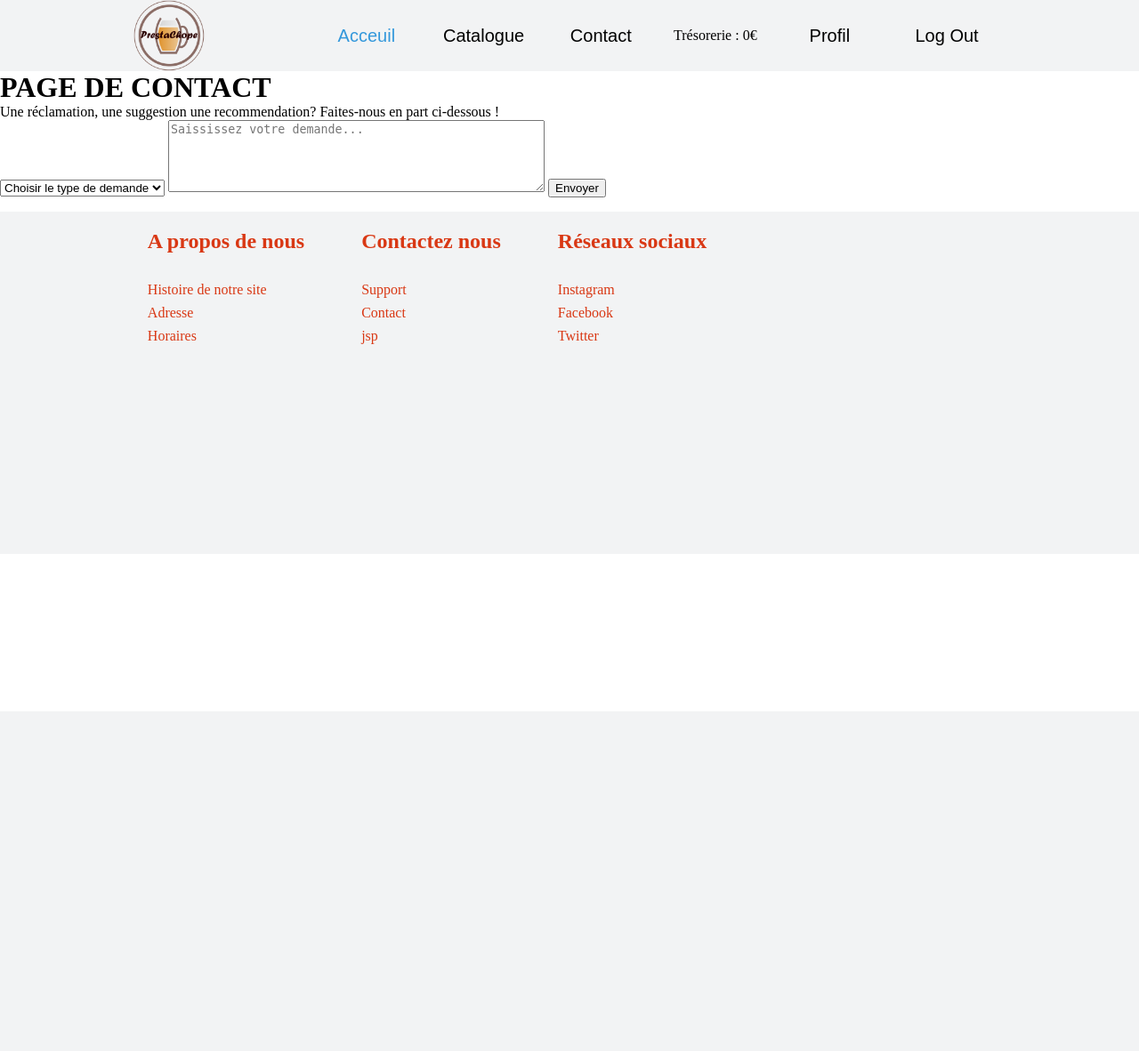
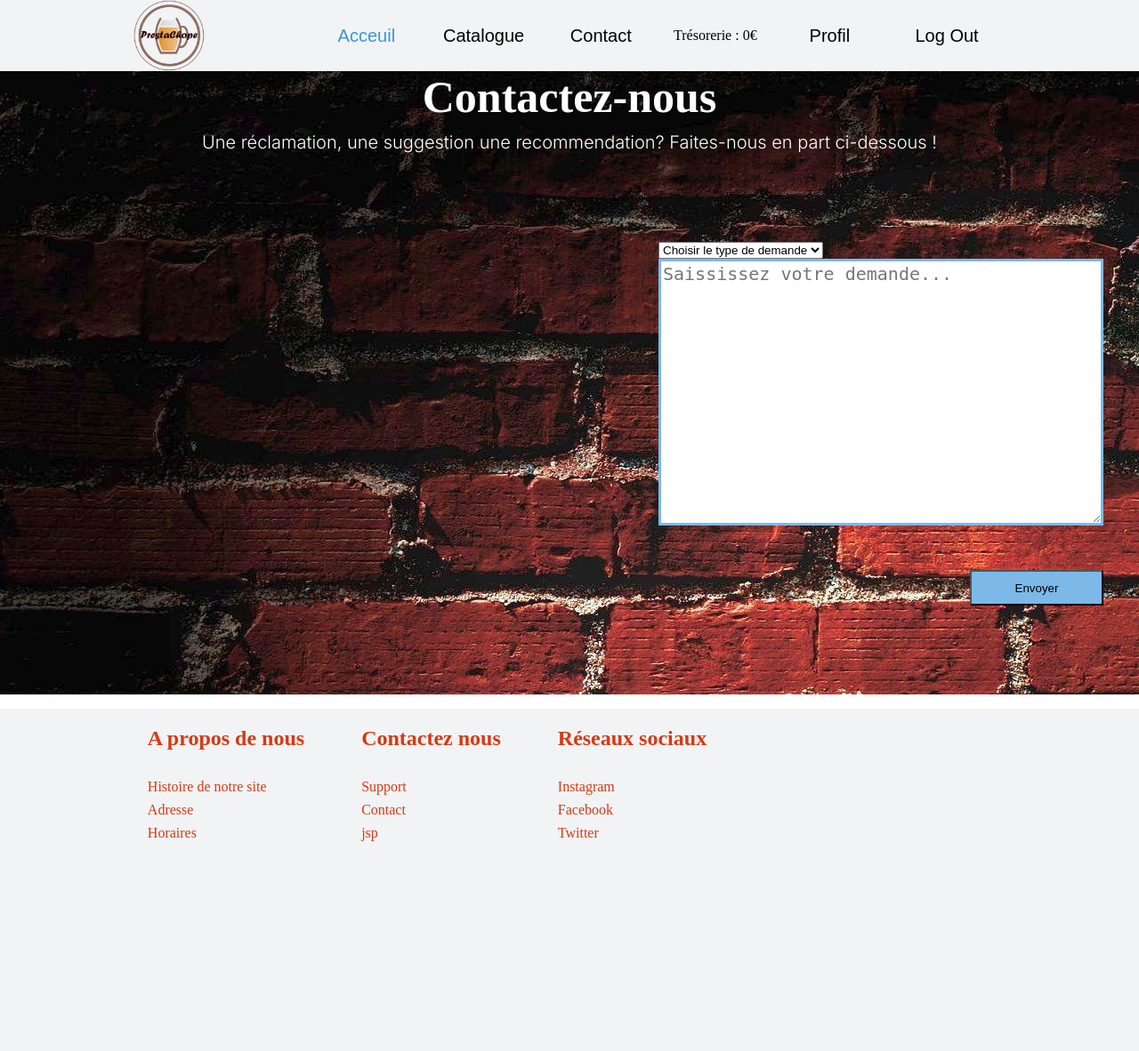
Before and after one commit to Sinsay63/PrestaChope, a PHP site: page /index.php?page=contact in a window 1280 px wide. Shown: the whole page at 89% size. Before the commit the page ends 800 px from the top, so only its background shows below. Run offline with PHP 8.4, Linux system fonts and the light colour scheme; the visitor is signed in with stand-in values (Sample User, id 1); data comes from the database, SQL or seed files in the repository; data that the repository does not hold is empty.

Commit message:
css contact

```diff
--- a/PrestaChope/assets/css/catalogue.css
+++ b/PrestaChope/assets/css/catalogue.css
@@ -47,3 +47,6 @@ html,body{
     width: -130px;
     height: -130px;
 }
+.titre{
+    font-size: 25px
+}
--- /dev/null
+++ b/PrestaChope/assets/css/contact.css
@@ -0,0 +1,60 @@
+.centrage_titre{
+	text-align:center;
+	margin-bottom: 10px;
+	font-size: 25px;
+	color: white;
+
+}
+.centrage_descri{
+	text-align:center;
+	font-size: 20px;
+	font-family: 'Inter', sans-serif;
+	color: white;
+
+}
+
+ form{
+ 	margin-left :740px;
+ 	margin-top: 100px;
+
+ }
+ #contact_btn{
+ 	color: ;
+ 	margin-top: 50px;
+ 	width:150px;
+ 	height: 40px;
+ 	margin-left: 350px;
+ 	background-color: #7CB9E8;
+ 	margin-bottom: 100px;
+
+ }
+ #contact_btn:hover{
+ 	color: black;
+ 	transition: 0.3s ease-out;
+ }
+ #contact_area{
+ 	width: 500px;
+ 	height: 300px;
+ 	border-color: #7CB9E8;
+ 	border-width:3px;
+
+ }
+  #contact_area::placeholder{
+  	font-size: 20px;
+  }
+ .align{
+ 	font-size: 10px;
+ 	display: flex;
+ 	flex-direction: column;
+
+ }
+.container{
+	background-image: url('../../assets/images/font_brique.jpg');
+}
+#type::	{
+	color: red;
+	background-color: black;
+}
+.select-selected{
+	background-color: red;
+}
--- a/PrestaChope/assets/css/footer.css
+++ b/PrestaChope/assets/css/footer.css
@@ -42,10 +42,7 @@
 
 
 
-#footer-mess {
-    width: 350px;
-    height: 40px;
-}
+
 
 
 @media screen and (max-width :1150px){
--- a/PrestaChope/footer.php
+++ b/PrestaChope/footer.php
@@ -11,7 +11,7 @@
             <div class= "footer">
                 <div class="footer-heading footer-1">
                     <h2> A propos de nous </h2>
-                    <a href="#"> Histoire de notre site</a>
+                    <a href="#w"> Histoire de notre site</a>
                     <a href="#"> Adresse</a>
                     <a href="#"> Horaires</a>
                     <a href="#"> </a>
--- a/PrestaChope/pages/catalogue/Catalogue.php
+++ b/PrestaChope/pages/catalogue/Catalogue.php
@@ -7,7 +7,9 @@
         <link href="https://fonts.googleapis.com/css2?family=Hammersmith+One&display=swap" rel="stylesheet">
     </head>
     <body>
+        <div class ="titre">
         <h1>CATALOGUE</h1>
+        </div>
         <div class="cata_container">
             <?php
             if (!empty($_SESSION['ID'])) {
--- a/PrestaChope/pages/contact/Contact.php
+++ b/PrestaChope/pages/contact/Contact.php
@@ -2,9 +2,15 @@
 <html>
     <head>
         <title>contact</title>
+        <link rel="stylesheet" type="text/css" href="assets/css/contact.css">
+        <link rel="preconnect" href="https://fonts.gstatic.com">
+        <link href="https://fonts.googleapis.com/css2?family=Inter:wght@300&display=swap" rel="stylesheet">
     </head>
     <body>
-        <h1>PAGE DE CONTACT</h1>
+        <div class="container">
+        <div class="centrage_titre">
+        <h1>Contactez-nous</h1>
+        </div>
         <?php
             if(!empty($_GET['sent'])){
                 if($_GET['sent']=='yes'){
@@ -15,16 +21,31 @@
                 }
             }
         ?>
+        <div class ="centrage_descri">
         <p>Une réclamation, une suggestion une recommendation? Faites-nous en part ci-dessous ! </p>
+        </div>
+
+
         <form action="" method="post">
+        <div class="type">
             <select name="type">
-                <option value="" hidden>Choisir le type de demande</option>
+                <option value="" hidden id="type">Choisir le type de demande </option>
+
+
                 <option value="réclamation">Réclamation</option>
                 <option value="suggestion">Suggestion</option>
+
             </select>
-            <textarea  name="contenu" rows="5" cols="50" placeholder="Saississez votre demande..."></textarea>
+        </div>
+            <div class="align">
+            <textarea  name="contenu" rows="5" cols="30" placeholder="Saississez votre demande..." id="contact_area"></textarea>
             <input type="hidden" name="idclient" value="<?php echo $_SESSION['ID']; ?>">
-            <input type="submit" value="Envoyer">
+            <input type="submit" value="Envoyer" id="contact_btn" >
+            </div>
+
         </form>
+
+ </div>
+
     </body>
 </html>
```
Also changed, not shown: PrestaChope/assets/images/font_brique.jpg (added).
